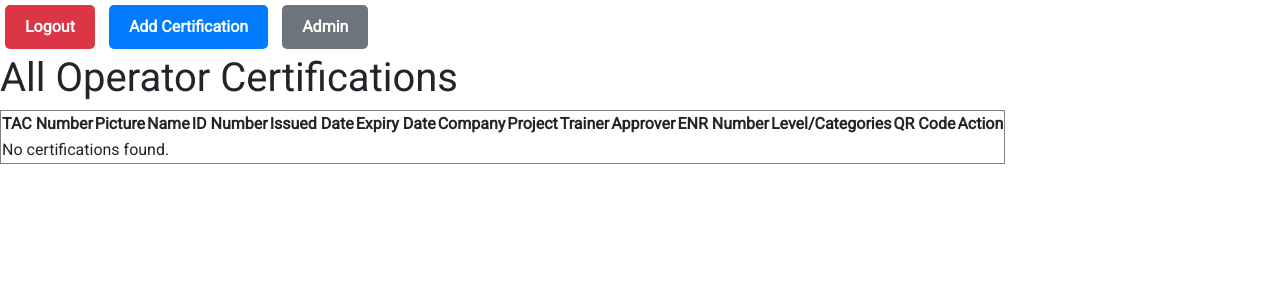
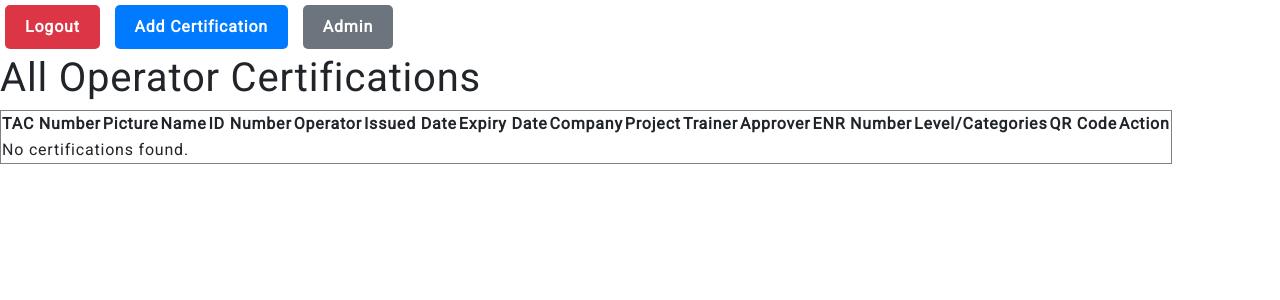
Before and after one commit to abdullah956/dj-uvgulf, a Django app: page /certifications/ in a window 1280 px wide. Shown: the top 300 px of the page. Run offline with Django 5.2, Linux system fonts and the light colour scheme; the visitor is signed in with stand-in values (Sample User, id 1); data that the repository does not hold is empty; some libraries are stand-ins or nearby versions.

Commit message:
operator added

```diff
--- a/qr/models.py
+++ b/qr/models.py
@@ -3,6 +3,7 @@ from django.db import models
 
 class OperatorCertification(models.Model):
     tac_number = models.CharField(max_length=20, unique=True)
+    operator = models.CharField(max_length=100)
     name = models.CharField(max_length=100)
     id_number = models.CharField(max_length=50, unique=True)
     issued_date = models.DateField()
--- a/qr/views.py
+++ b/qr/views.py
@@ -7,6 +7,7 @@ from django.http import HttpResponse
 from django.contrib.auth import authenticate, login, logout
 from django.contrib.auth.decorators import login_required
 from django.contrib import messages
+from qrcode.constants import ERROR_CORRECT_L
 
 @login_required
 def add_certification(request):
@@ -25,6 +26,7 @@ def certification_list(request):
     certifications = OperatorCertification.objects.all()
     return render(request, 'certification_list.html', {'certifications': certifications})
 
+
 def generate_qr_code(request, tac_number):
     # Retrieve the certificate using the TAC number
     certificate = get_object_or_404(OperatorCertification, tac_number=tac_number)
@@ -32,12 +34,22 @@ def generate_qr_code(request, tac_number):
     # Generate a URL to the certificate details page
     certificate_url = request.build_absolute_uri(f'/certificate/{tac_number}/')
 
-    # Generate QR code with the URL to the certificate
-    img = qrcode.make(certificate_url)
+    # Generate QR code with reduced border
+    qr = qrcode.QRCode(
+        version=1,
+        error_correction=ERROR_CORRECT_L,
+        box_size=10,
+        border=1  # Lower border size to reduce white space
+    )
+    qr.add_data(certificate_url)
+    qr.make(fit=True)
+
+    # Generate the image
+    img = qr.make_image(fill_color="black", back_color="white")
 
     # Save the image to a BytesIO object
     qr_io = BytesIO()
-    img.save(qr_io)
+    img.save(qr_io, format='PNG')
     qr_io.seek(0)
 
     # Return the image as an HTTP response
--- a/templates/certification_list.html
+++ b/templates/certification_list.html
@@ -20,6 +20,7 @@
     <style>
       body {
         font-family: "Roboto", sans-serif;
+        letter-spacing: 0.8px;
       }
 
       .card_text {
@@ -79,6 +80,7 @@
             <th>Picture</th>
             <th>Name</th>
             <th>ID Number</th>
+            <th>Operator</th>
             <th>Issued Date</th>
             <th>Expiry Date</th>
             <th>Company</th>
@@ -106,6 +108,7 @@
             </td>
             <td>{{ cert.name }}</td>
             <td>{{ cert.id_number }}</td>
+            <td>{{ cert.operator }}</td>
             <td>{{ cert.issued_date }}</td>
             <td>{{ cert.expiry_date }}</td>
             <td>{{ cert.company }}</td>
@@ -127,6 +130,7 @@
                 class="btn btn-dark download-btn"
                 onclick="downloadCardAsPDF(
                     '{{ cert.tac_number }}',
+                    '{{ cert.operator}}',
                     '{{ cert.name }}',
                     '{{ cert.company }}',
                     '{{ cert.project }}',
@@ -167,6 +171,7 @@
     <script>
       function downloadCardAsPDF(
         tacNumber,
+        operator,
         name,
         company,
         project,
@@ -208,6 +213,8 @@
         frontCard.style.backgroundSize = "contain";
         frontCard.innerHTML = `
                   <img src="${logo}" style="position: absolute; top: 28px; left: 21px; width: 216px; height: 86px;" />
+                  <p  style="position: absolute; top: 15px; right: 126px;color:black;font-size:18px;"><strong>CERTIFIED</strong></p>
+                  <p  style="position: absolute; top: 35px; right: 50px;color:black;width:240px;text-align: center;background-color:;font-size:18px;"><strong>${operator}</strong></p>
 
           <p  style="position: absolute; top: 95px; left: 56px;color:red;"><strong>${tacNumber}</strong></p>
 
@@ -221,7 +228,7 @@
          </div>
 
           <img src="${profilePicUrl}" style="position: absolute; top: 138px; left: 31px; width: 126px; height: 124px;" />
-          <p  style="position: absolute; top: 240px; left: 48px;color:white;font-size:8px;font-weight:200;"><strong>${idNumber} / ${tacNumber}</strong></p>
+          <p  style="position: absolute; top: 240px; left: 44px;color:white;font-size:8px;font-weight:200;"><strong>${idNumber} / ${tacNumber}</strong></p>
           <img src="${qrCodeUrl}" style="position: absolute; top: 115px; right: 18px; width: 120px; " />
           <p style="position: absolute; top: 283px; left: 0px; font-size: 8px; font-weight: 200; background-color: #E9F8FF; color: grey; width: 100%; white-space: nowrap; overflow: hidden; text-overflow: ellipsis;">
              ${idNumber}   ${tacNumber}   ${idNumber}   ${tacNumber}   ${idNumber}   ${tacNumber}   ${idNumber}   ${tacNumber}   ${idNumber}   ${tacNumber}   ${idNumber}   ${tacNumber}   ${idNumber}   ${tacNumber}
```
Also changed, not shown: qr/migrations/0004_operatorcertification_operator.py (added), static/images/front2.png.
